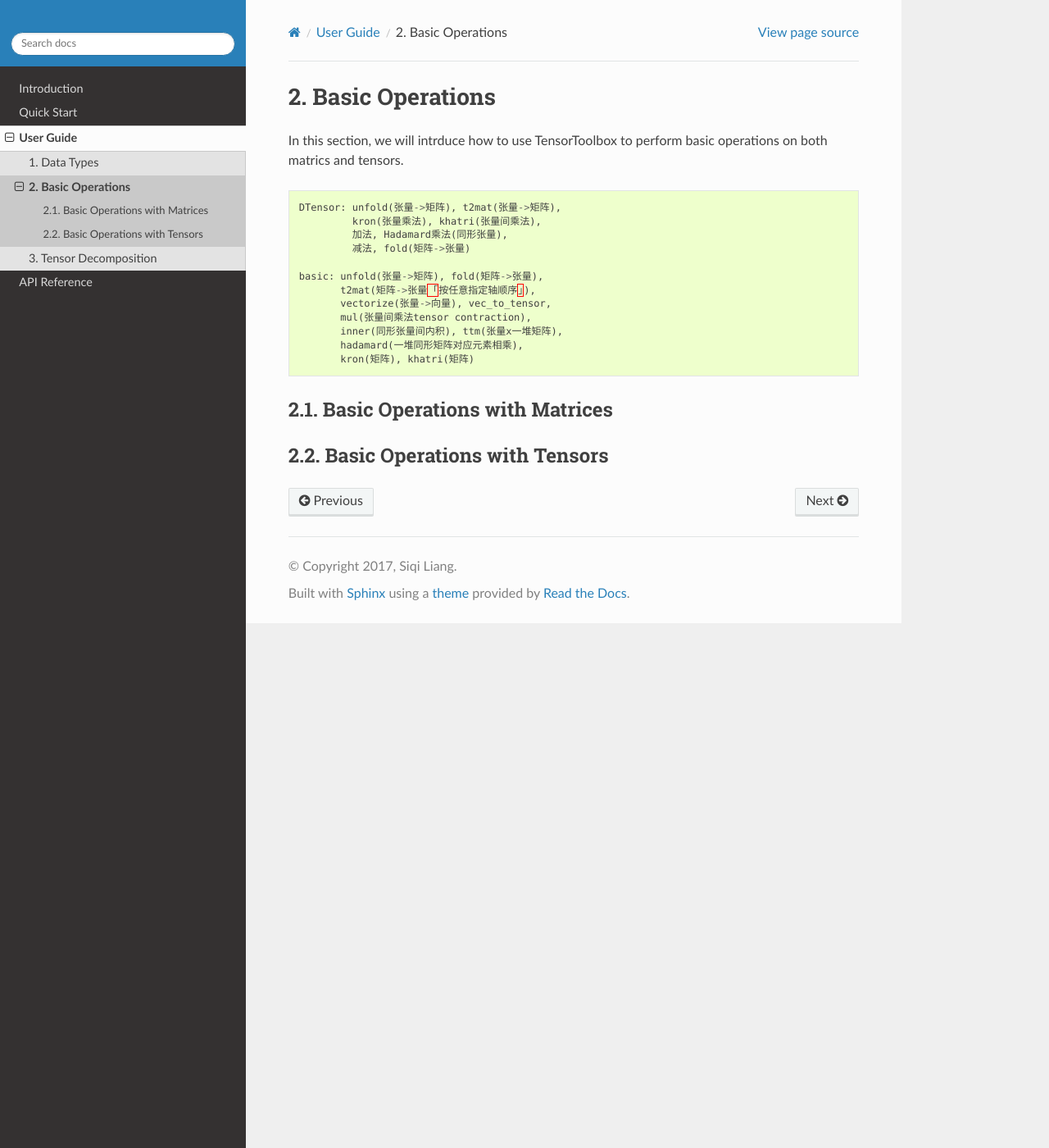
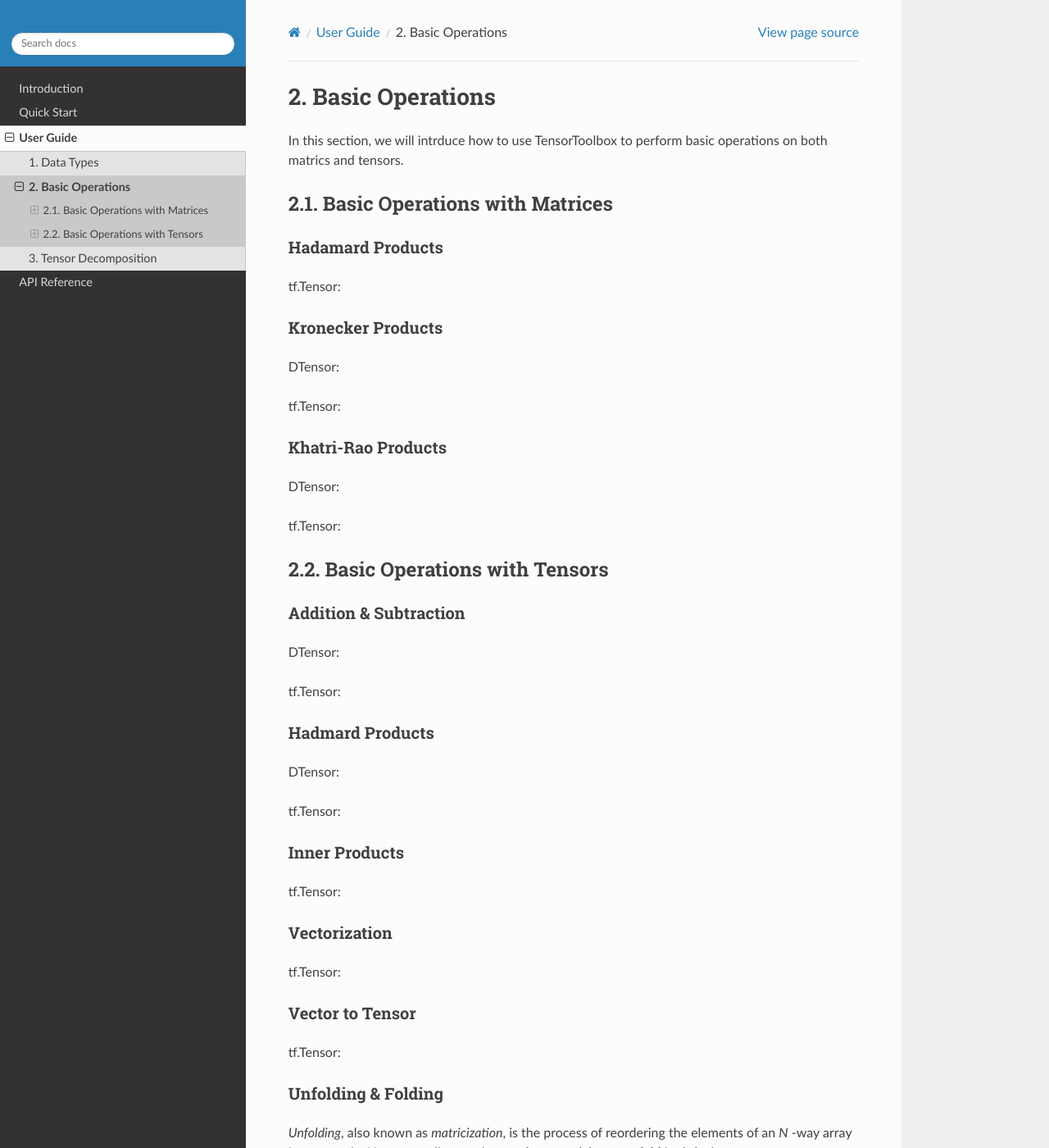
Before and after one commit to Large-Scale-Tensor-Decomposition/TensorD, a Sphinx documentation site: the page built from docs/source/guide_basic_ops.rst, in a window 1280 px wide and 1400 px high. Shown: the whole window at 82% size. Built offline with Sphinx 7.4.7 and the Read the Docs theme 2.0.0, drawn with Linux system fonts in a browser that asks for light colours; pages that are not in the unit, such as notebooks, are missing from menus; some of the changed text lies outside the part shown.

Commit message:
Add outline with specific operations

```diff
--- a/docs/source/guide_basic_ops.rst
+++ b/docs/source/guide_basic_ops.rst
@@ -4,27 +4,104 @@ Basic Operations
 In this section, we will intrduce how to use TensorToolbox to perform basic operations on both matrics and tensors.
 
 
-.. code-block:: python
-
-   DTensor: unfold(张量->矩阵), t2mat(张量->矩阵),
-            kron(张量乘法), khatri(张量间乘法),
-            加法, Hadamard乘法(同形张量),
-            减法, fold(矩阵->张量)
-
-   basic: unfold(张量->矩阵), fold(矩阵->张量),
-          t2mat(矩阵->张量「按任意指定轴顺序」),
-          vectorize(张量->向量), vec_to_tensor,
-          mul(张量间乘法tensor contraction),
-          inner(同形张量间内积), ttm(张量x一堆矩阵),
-          hadamard(一堆同形矩阵对应元素相乘),
-          kron(矩阵), khatri(矩阵)
-
 
 Basic Operations with Matrices
 ------------------------------
+
+
+Hadamard Products
+^^^^^^^^^^^^^^^^^
+tf.Tensor:
+
+
+Kronecker Products
+^^^^^^^^^^^^^^^^^^
+DTensor:
+
+tf.Tensor:
+
+
+
+Khatri-Rao Products
+^^^^^^^^^^^^^^^^^^^
+DTensor:
+
+tf.Tensor:
+
+
+
+
+
 
 
 
 
 Basic Operations with Tensors
 -----------------------------
+
+Addition & Subtraction
+^^^^^^^^^^^^^^^^^^^^^^
+DTensor:
+
+tf.Tensor:
+
+
+
+Hadmard Products
+^^^^^^^^^^^^^^^^
+DTensor:
+
+tf.Tensor:
+
+
+
+
+Inner Products
+^^^^^^^^^^^^^^
+tf.Tensor:
+
+
+
+Vectorization
+^^^^^^^^^^^^^
+tf.Tensor:
+
+
+
+Vector to Tensor
+^^^^^^^^^^^^^^^^
+tf.Tensor:
+
+
+
+Unfolding & Folding
+^^^^^^^^^^^^^^^^^^^
+*Unfolding*, also known as *matricization*, is the process of reordering the elements of an *N* -way array into a matrix.
+Here, we call operation **mode-n matricize** as **unfold** in default.
+
+DTensor:
+
+tf.Tensor:
+
+
+
+
+General Matricization
+^^^^^^^^^^^^^^^^^^^^^
+DTensor:
+
+tf.Tensor:
+
+
+
+The *n* -mode Products
+^^^^^^^^^^^^^^^^^^^^^^
+tf.Tensor:
+
+
+
+Tensor Contraction
+^^^^^^^^^^^^^^^^^^
+DTensor:
+
+tf.Tensor:
```
Also changed, not shown: docs/source/guide_data.rst (+5 -4 lines).
